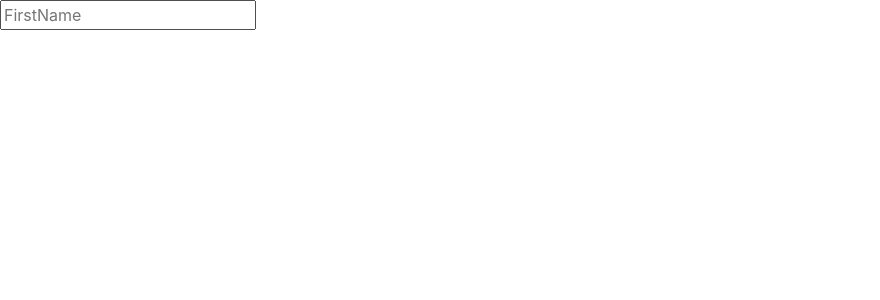
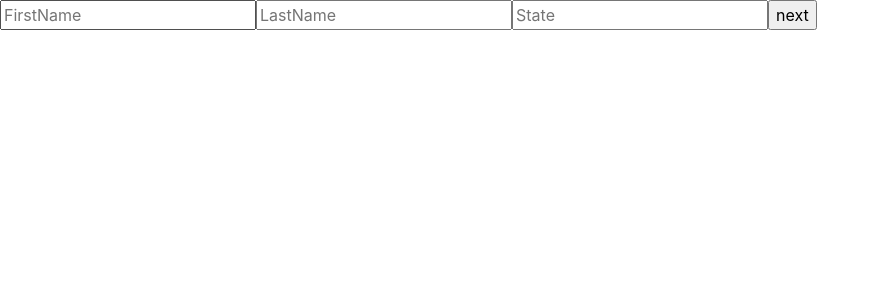
Before and after one commit to houta483/CorpBook, a React app: page / in a window 1280 px wide. Both pictures are taken after typing "name@example.com", "Sample123" into the empty fields and a click on the button "Sign In". Shown: the top 300 px of the page, without its empty margins (0-880 px from the left). Built offline with nearby package versions, Linux system fonts and the light colour scheme.

Commit message:
onChange change

```diff
--- a/client/components/CreateProfile.js
+++ b/client/components/CreateProfile.js
@@ -16,8 +16,7 @@ class CreateProfile extends Component{
 
     }
     handleChange(event) {
-        //this.setState({fName: event.target.value});
-        placeholder = event.target.value;
+        this.setState({[event.target.id]: event.target.value}); //[] makes key a variable
         event.preventDefault();
     }
     handleSubmit(event) {
@@ -27,11 +26,11 @@ class CreateProfile extends Component{
     render(){
         return(
         <div>
-            <form onSubmit={this.props.createProfleFunction &  alert('Hi you entered ' + this.state.fName)}>
-            <input type='text' placeholder='FirstName' firstName={this.state.fName} onChange={this.handleChange}/>
-            {/* <input type='text' placeholder='LastName' lastName={this.state.lname} onChange={this.handleChange}/>
+            <form onSubmit={this.props.createProfleFunction}>
+            <input type='text' placeholder='FirstName' id = 'fName' onChange={this.handleChange}/>
+            <input type='text' placeholder='LastName' id = 'lName' onChange={this.handleChange}/>
             <input type='text' placeholder='State' firstName={this.state.state} onChange={this.handleChange}/>
-            <input type="submit" bsstyle="primary" value="next" />  */}
+            <input type="submit" bsstyle="primary" value="next" />
             </form>
 
           </div>
```
